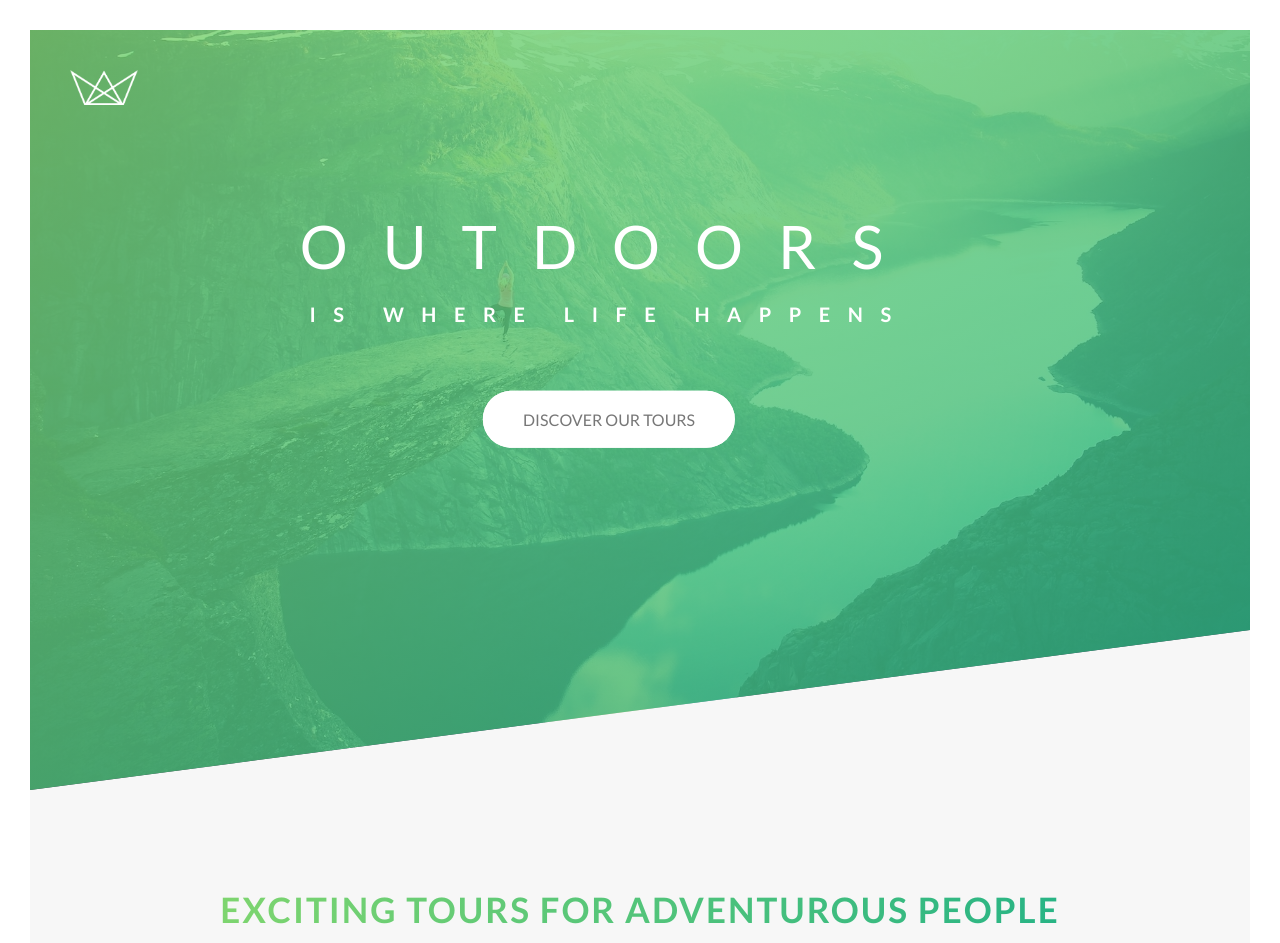
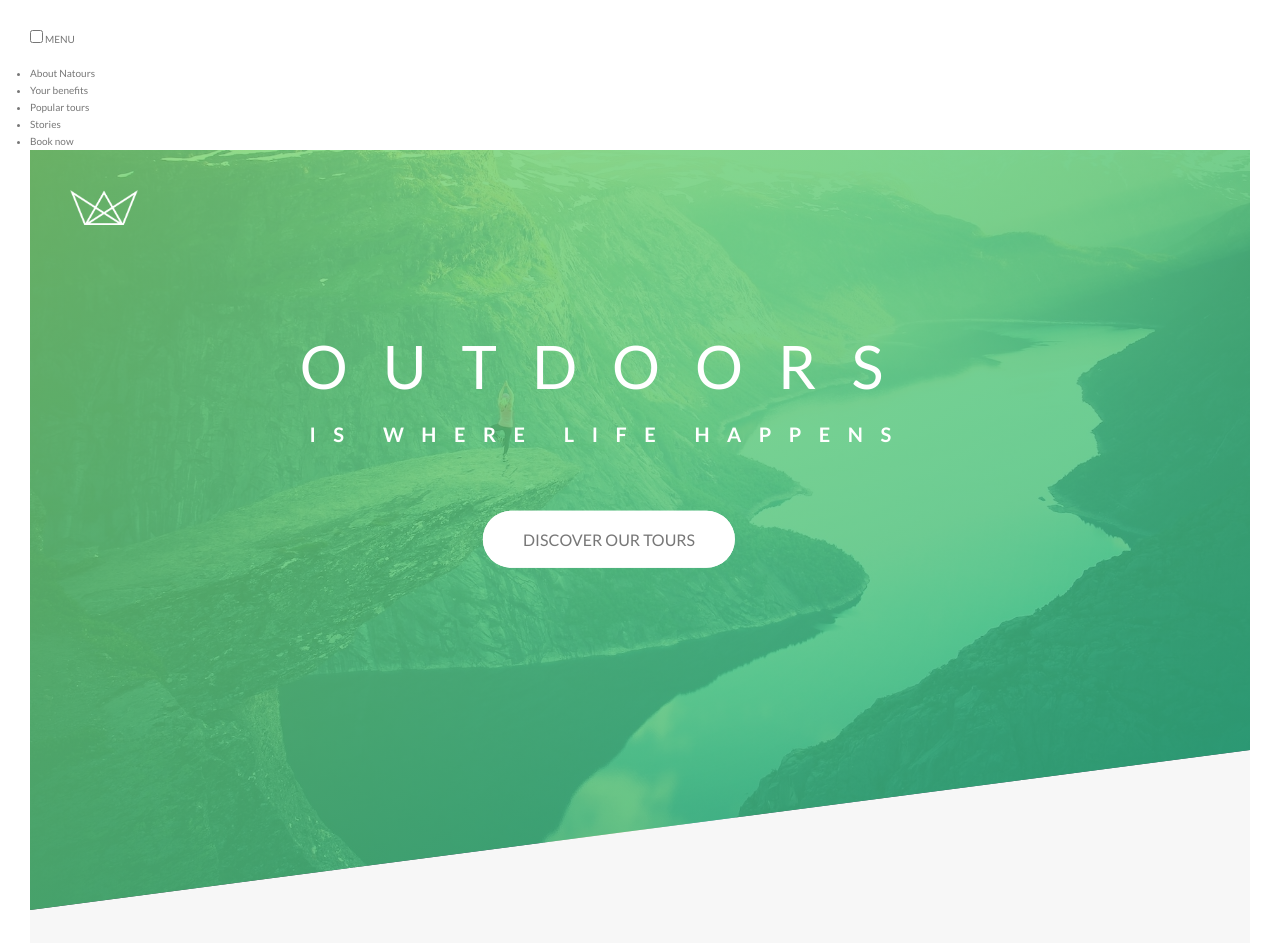
Before and after one commit to aguado-romina/Natours, a website: page index.html in a window 1280 px wide. Shown: the top 943 px of the page. Drawn offline with Linux system fonts and the light colour scheme.

Commit message:
building navigation

```diff
--- a/index.html
+++ b/index.html
@@ -16,6 +16,27 @@
     <title>Natours | Exciting tours for adventurous people</title>
   </head>
   <body>
+
+    <div class="navigation">
+      <input type="checkbox" class="navigation__checkbox" id="navi-toggle">
+
+      <label for="navi-toggle" class="navigation__button">MENU</label>
+
+      <div class="navigation__background">&nbsp;</div>
+
+<nav class="navigation__nav">
+  <ul class="navigation__list">
+    <li class="navigation__item"><a href="#" class="navigation__link"></a>About Natours</li>
+    <li class="navigation__item"><a href="#" class="navigation__link"></a>Your benefits</li>
+    <li class="navigation__item"><a href="#" class="navigation__link"></a>Popular tours</li>
+    <li class="navigation__item"><a href="#" class="navigation__link"></a>Stories</li>
+    <li class="navigation__item"><a href="#" class="navigation__link"></a>Book now</li>
+  </ul>
+</nav>
+
+    </div>
+
+
     <header class="header">
       <div class="header__logo-box">
         <img src="img/logo-white.png" alt="Logo" class="header__logo" />
--- /dev/null
+++ b/sass/layout/_navigation.scss
@@ -0,0 +1,2 @@
+.navigation__background {
+}
--- a/sass/main.scss
+++ b/sass/main.scss
@@ -18,5 +18,6 @@
 @import "layout/footer";
 @import "layout/grid";
 @import "layout/header";
+@import "layout/navigation";
 
 @import "pages/home";
```
